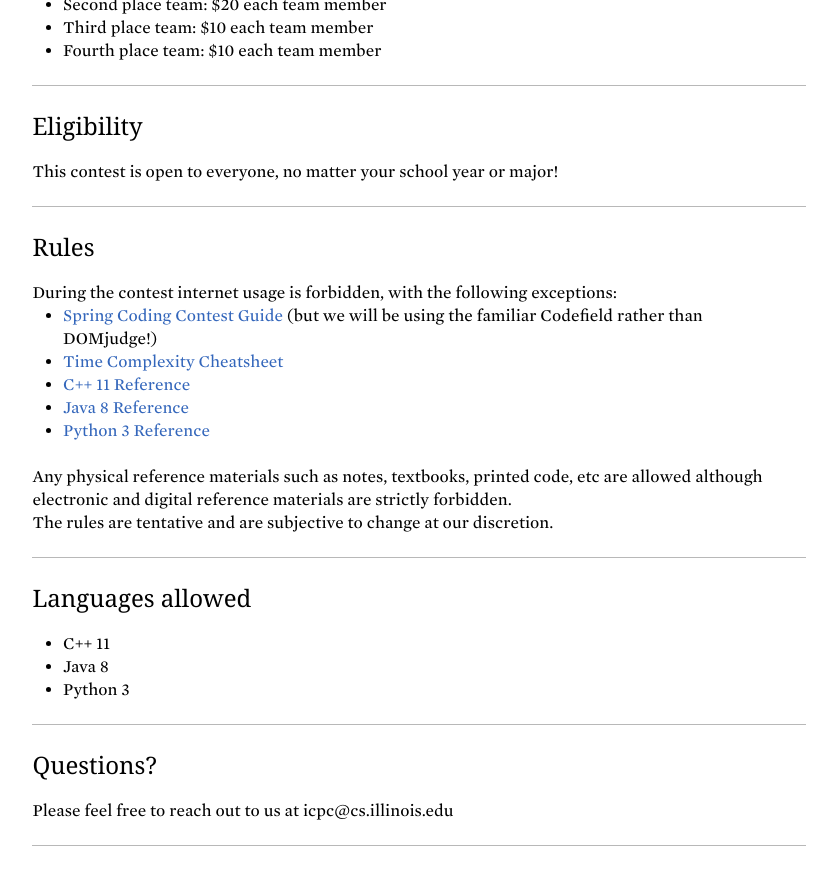
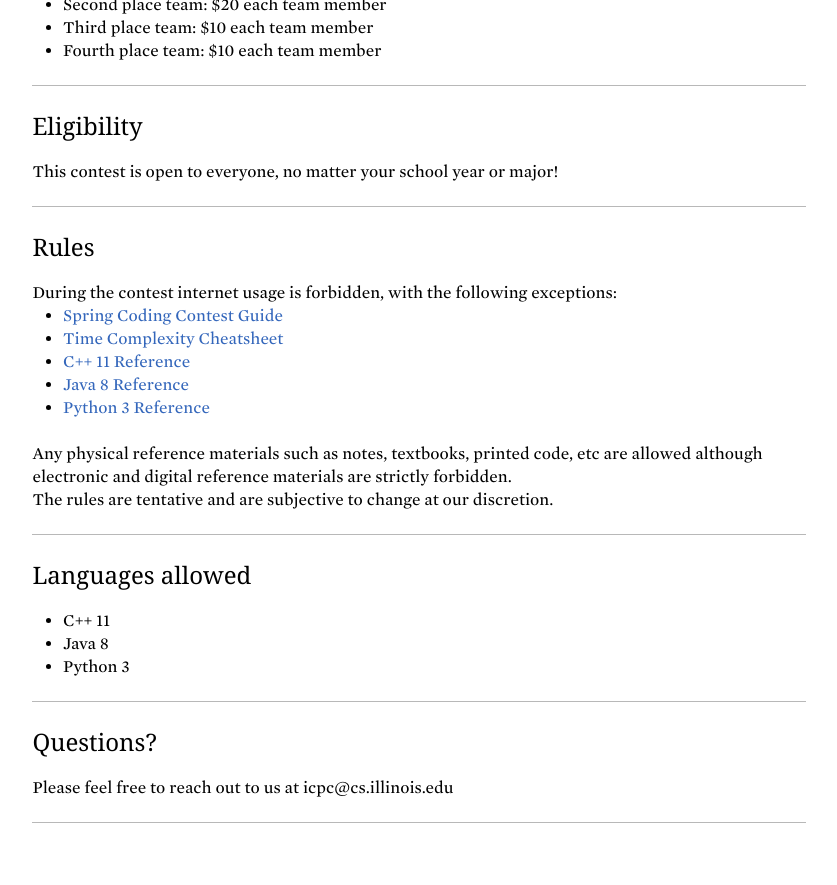
Before and after one commit to acm-uiuc/icpc-website, a Jekyll site: the page built from scc.html, in a window 1280 px wide and 900 px high, scrolled down 1265 px. Shown: the top 885 px of the window, without its empty margins (221-1058 px from the left). Built offline with Jekyll 4.4.1, drawn with Linux system fonts in a browser that asks for light colours; nearby versions of some CDN libraries; some web fonts are replaced.

Commit message:
Codefield -> Domjudge

```diff
--- a/scc.html
+++ b/scc.html
@@ -60,7 +60,7 @@ title: Spring Coding Contest
     <h2 class="title">Rules</h2>
     During the contest internet usage is forbidden, with the following exceptions:
     <ul style="margin-left:2em">
-		<li><a href="/assets/domjudge/guide.pdf" target="_blank">Spring Coding Contest Guide</a> (but we will be using the familiar Codefield rather than DOMjudge!)</li>
+		<li><a href="/assets/domjudge/guide.pdf" target="_blank">Spring Coding Contest Guide</a>
         <li><a href="/assets/ipl/complexity.pdf" target="_blank">Time Complexity Cheatsheet</a></li>
         <li><a href="https://en.cppreference.com/w/" target="_blank">C++ 11 Reference</a></li>
         <li><a href="https://docs.oracle.com/javase/8/docs/api" target="_blank">Java 8 Reference</a></li>
```
